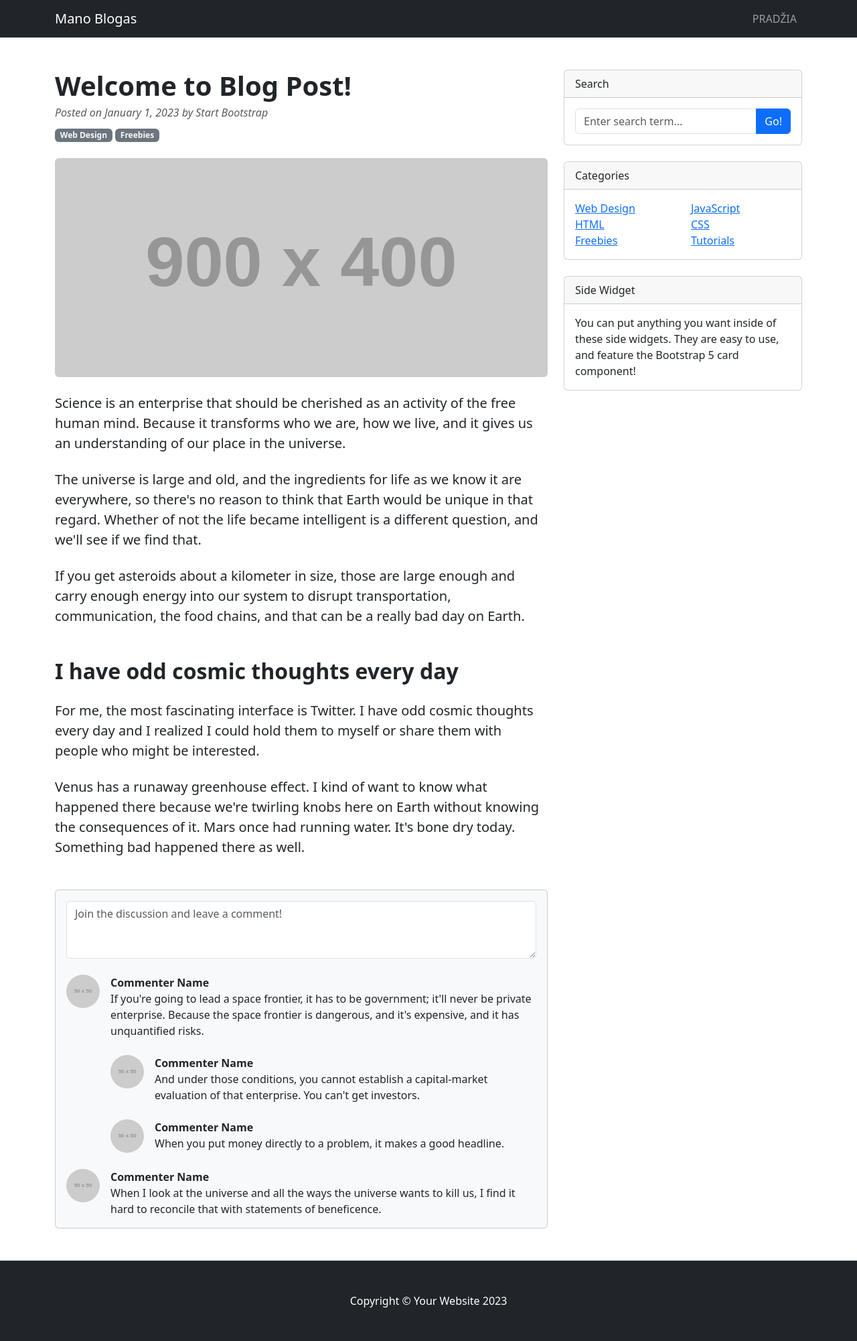
After one commit to DonatasNoreika/blog_20260130, a Django app: template mysite/blog/templates/base_backup.html in a window 1280 px wide. The commit adds this page. Shown: the whole page at 67% size. Run offline with Django 5.2, Linux system fonts and the light colour scheme; the template is opened without the code that fills it, so the values that code supplies are empty; grey boxes labelled with a size stand in for pictures from a placeholder-image service; some libraries are stand-ins or nearby versions.

Commit message:
+Sukurti pagrindini šabloną (bootstrap)

```diff
--- /dev/null
+++ b/mysite/blog/templates/base_backup.html
@@ -0,0 +1,173 @@
+<!DOCTYPE html>
+<html lang="lt">
+<head>
+    <meta charset="utf-8"/>
+    <meta name="viewport" content="width=device-width, initial-scale=1, shrink-to-fit=no"/>
+    <meta name="description" content="Mano tinklarašti"/>
+    <meta name="author" content="Donatas Noreika"/>
+    <title>Blog Post - Start Bootstrap Template</title>
+    <link href="https://cdn.jsdelivr.net/npm/bootstrap@5.3.8/dist/css/bootstrap.min.css" rel="stylesheet" integrity="sha384-sRIl4kxILFvY47J16cr9ZwB07vP4J8+LH7qKQnuqkuIAvNWLzeN8tE5YBujZqJLB" crossorigin="anonymous">
+    <script src="https://cdn.jsdelivr.net/npm/bootstrap@5.3.8/dist/js/bootstrap.bundle.min.js" integrity="sha384-FKyoEForCGlyvwx9Hj09JcYn3nv7wiPVlz7YYwJrWVcXK/BmnVDxM+D2scQbITxI" crossorigin="anonymous"></script>
+</head>
+<body>
+<!-- Responsive navbar-->
+<nav class="navbar navbar-expand-lg navbar-dark bg-dark">
+    <div class="container">
+        <a class="navbar-brand" href="{% url 'posts' %}">Mano Blogas</a>
+        <button class="navbar-toggler" type="button" data-bs-toggle="collapse" data-bs-target="#navbarSupportedContent"
+                aria-controls="navbarSupportedContent" aria-expanded="false" aria-label="Toggle navigation"><span
+                class="navbar-toggler-icon"></span></button>
+        <div class="collapse navbar-collapse" id="navbarSupportedContent">
+            <ul class="navbar-nav ms-auto mb-2 mb-lg-0">
+                <li class="nav-item"><a class="nav-link" href="{% url 'posts' %}">PRADŽIA</a></li>
+            </ul>
+        </div>
+    </div>
+</nav>
+<!-- Page content-->
+<div class="container mt-5">
+    <div class="row">
+        <div class="col-lg-8">
+            <!-- Post content-->
+            <article>
+                <!-- Post header-->
+                <header class="mb-4">
+                    <!-- Post title-->
+                    <h1 class="fw-bolder mb-1">Welcome to Blog Post!</h1>
+                    <!-- Post meta content-->
+                    <div class="text-muted fst-italic mb-2">Posted on January 1, 2023 by Start Bootstrap</div>
+                    <!-- Post categories-->
+                    <a class="badge bg-secondary text-decoration-none link-light" href="#!">Web Design</a>
+                    <a class="badge bg-secondary text-decoration-none link-light" href="#!">Freebies</a>
+                </header>
+                <!-- Preview image figure-->
+                <figure class="mb-4"><img class="img-fluid rounded"
+                                          src="https://dummyimage.com/900x400/ced4da/6c757d.jpg" alt="..."/></figure>
+                <!-- Post content-->
+                <section class="mb-5">
+                    <p class="fs-5 mb-4">Science is an enterprise that should be cherished as an activity of the free
+                        human mind. Because it transforms who we are, how we live, and it gives us an understanding of
+                        our place in the universe.</p>
+                    <p class="fs-5 mb-4">The universe is large and old, and the ingredients for life as we know it are
+                        everywhere, so there's no reason to think that Earth would be unique in that regard. Whether of
+                        not the life became intelligent is a different question, and we'll see if we find that.</p>
+                    <p class="fs-5 mb-4">If you get asteroids about a kilometer in size, those are large enough and
+                        carry enough energy into our system to disrupt transportation, communication, the food chains,
+                        and that can be a really bad day on Earth.</p>
+                    <h2 class="fw-bolder mb-4 mt-5">I have odd cosmic thoughts every day</h2>
+                    <p class="fs-5 mb-4">For me, the most fascinating interface is Twitter. I have odd cosmic thoughts
+                        every day and I realized I could hold them to myself or share them with people who might be
+                        interested.</p>
+                    <p class="fs-5 mb-4">Venus has a runaway greenhouse effect. I kind of want to know what happened
+                        there because we're twirling knobs here on Earth without knowing the consequences of it. Mars
+                        once had running water. It's bone dry today. Something bad happened there as well.</p>
+                </section>
+            </article>
+            <!-- Comments section-->
+            <section class="mb-5">
+                <div class="card bg-light">
+                    <div class="card-body">
+                        <!-- Comment form-->
+                        <form class="mb-4"><textarea class="form-control" rows="3"
+                                                     placeholder="Join the discussion and leave a comment!"></textarea>
+                        </form>
+                        <!-- Comment with nested comments-->
+                        <div class="d-flex mb-4">
+                            <!-- Parent comment-->
+                            <div class="flex-shrink-0"><img class="rounded-circle"
+                                                            src="https://dummyimage.com/50x50/ced4da/6c757d.jpg"
+                                                            alt="..."/></div>
+                            <div class="ms-3">
+                                <div class="fw-bold">Commenter Name</div>
+                                If you're going to lead a space frontier, it has to be government; it'll never be
+                                private enterprise. Because the space frontier is dangerous, and it's expensive, and it
+                                has unquantified risks.
+                                <!-- Child comment 1-->
+                                <div class="d-flex mt-4">
+                                    <div class="flex-shrink-0"><img class="rounded-circle"
+                                                                    src="https://dummyimage.com/50x50/ced4da/6c757d.jpg"
+                                                                    alt="..."/></div>
+                                    <div class="ms-3">
+                                        <div class="fw-bold">Commenter Name</div>
+                                        And under those conditions, you cannot establish a capital-market evaluation of
+                                        that enterprise. You can't get investors.
+                                    </div>
+                                </div>
+                                <!-- Child comment 2-->
+                                <div class="d-flex mt-4">
+                                    <div class="flex-shrink-0"><img class="rounded-circle"
+                                                                    src="https://dummyimage.com/50x50/ced4da/6c757d.jpg"
+                                                                    alt="..."/></div>
+                                    <div class="ms-3">
+                                        <div class="fw-bold">Commenter Name</div>
+                                        When you put money directly to a problem, it makes a good headline.
+                                    </div>
+                                </div>
+                            </div>
+                        </div>
+                        <!-- Single comment-->
+                        <div class="d-flex">
+                            <div class="flex-shrink-0"><img class="rounded-circle"
+                                                            src="https://dummyimage.com/50x50/ced4da/6c757d.jpg"
+                                                            alt="..."/></div>
+                            <div class="ms-3">
+                                <div class="fw-bold">Commenter Name</div>
+                                When I look at the universe and all the ways the universe wants to kill us, I find it
+                                hard to reconcile that with statements of beneficence.
+                            </div>
+                        </div>
+                    </div>
+                </div>
+            </section>
+        </div>
+        <!-- Side widgets-->
+        <div class="col-lg-4">
+            <!-- Search widget-->
+            <div class="card mb-4">
+                <div class="card-header">Search</div>
+                <div class="card-body">
+                    <div class="input-group">
+                        <input class="form-control" type="text" placeholder="Enter search term..."
+                               aria-label="Enter search term..." aria-describedby="button-search"/>
+                        <button class="btn btn-primary" id="button-search" type="button">Go!</button>
+                    </div>
+                </div>
+            </div>
+            <!-- Categories widget-->
+            <div class="card mb-4">
+                <div class="card-header">Categories</div>
+                <div class="card-body">
+                    <div class="row">
+                        <div class="col-sm-6">
+                            <ul class="list-unstyled mb-0">
+                                <li><a href="#!">Web Design</a></li>
+                                <li><a href="#!">HTML</a></li>
+                                <li><a href="#!">Freebies</a></li>
+                            </ul>
+                        </div>
+                        <div class="col-sm-6">
+                            <ul class="list-unstyled mb-0">
+                                <li><a href="#!">JavaScript</a></li>
+                                <li><a href="#!">CSS</a></li>
+                                <li><a href="#!">Tutorials</a></li>
+                            </ul>
+                        </div>
+                    </div>
+                </div>
+            </div>
+            <!-- Side widget-->
+            <div class="card mb-4">
+                <div class="card-header">Side Widget</div>
+                <div class="card-body">You can put anything you want inside of these side widgets. They are easy to use,
+                    and feature the Bootstrap 5 card component!
+                </div>
+            </div>
+        </div>
+    </div>
+</div>
+<!-- Footer-->
+<footer class="py-5 bg-dark">
+    <div class="container"><p class="m-0 text-center text-white">Copyright &copy; Your Website 2023</p></div>
+</footer>
+</body>
+</html>
--- a/mysite/blog/views.py
+++ b/mysite/blog/views.py
@@ -3,6 +3,6 @@ from .models import Post
 
 def posts(request):
     context = {
-        'posts': Post.objects.all(),
+        'posts': Post.objects.order_by("-pk"),
     }
     return render(request, template_name="posts.html", context=context)
```
Also changed, not shown: mysite/blog/templates/base.html (added, +40 -0 lines), mysite/blog/templates/posts.html (+21 -4 lines), README.md.
